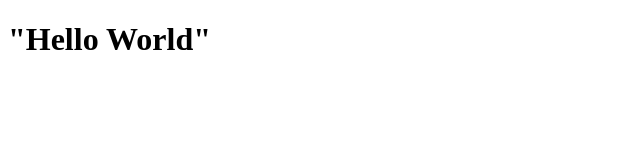
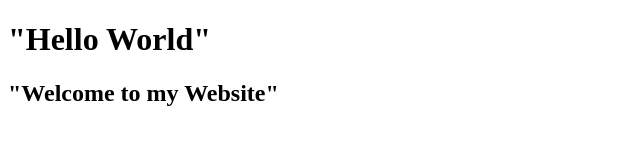
Before and after one commit to Natttt/testGit, a plain HTML site: page index.html in a window 1280 px wide. Shown: the whole page, without its empty margins (0-640 px from the left). Drawn offline with Linux system fonts and the light colour scheme.

Commit message:
Add Welcome message

```diff
--- a/index.html
+++ b/index.html
@@ -5,4 +5,5 @@
 </head>
 <body>
 	<h1>"Hello World"</h1>
+	<h2>"Welcome to my Website"</h2>
 </body>
```
